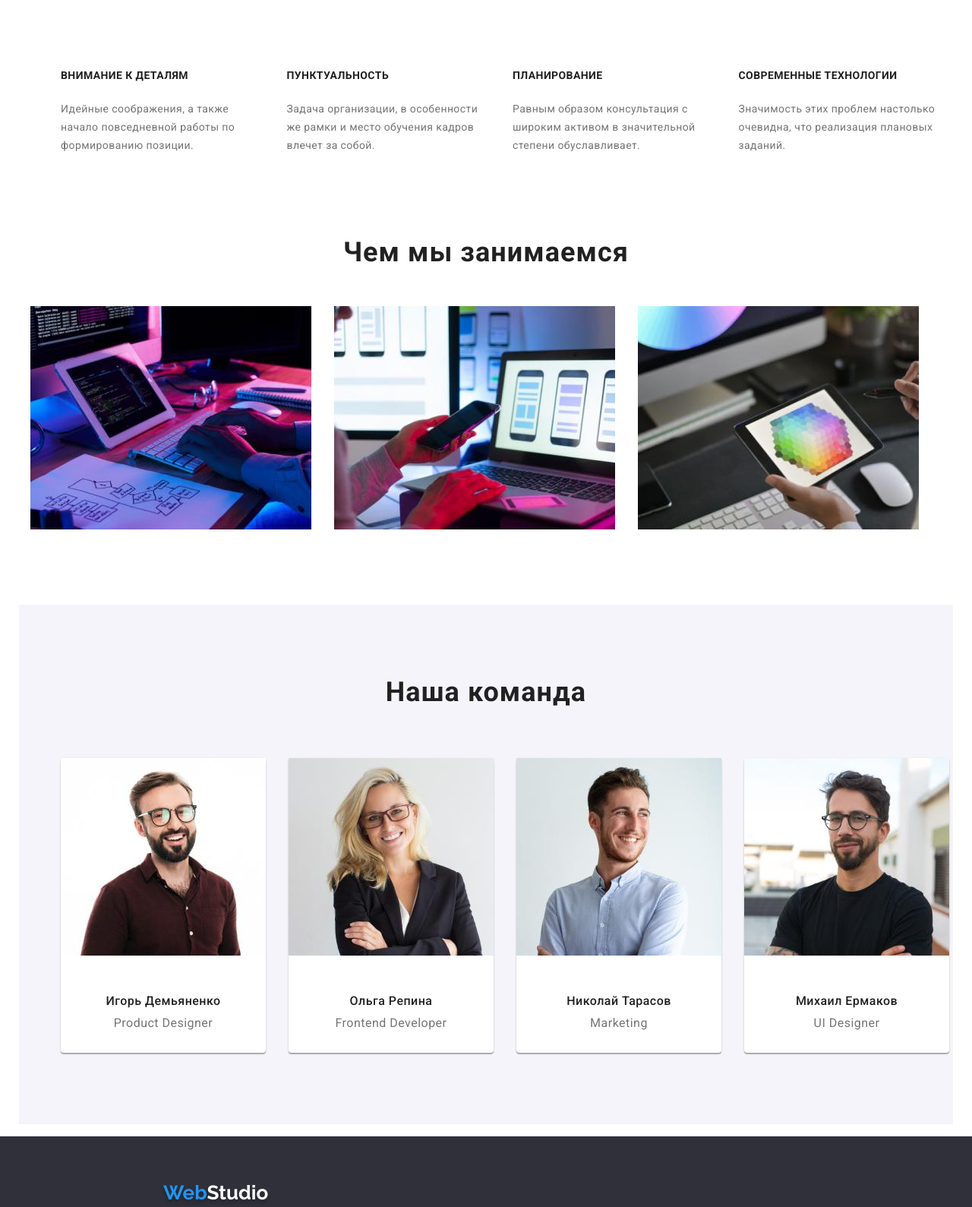
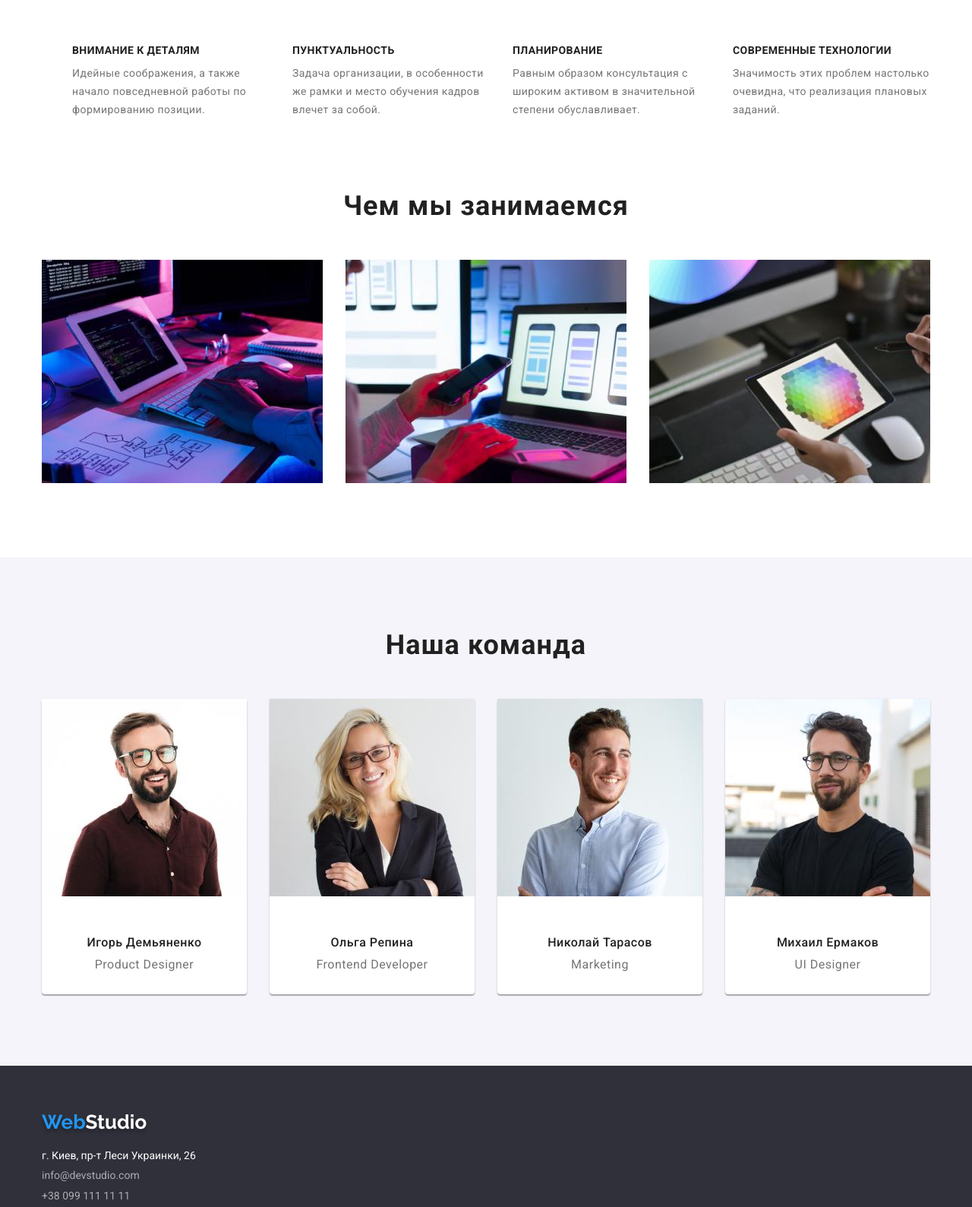
Before and after one commit to NazarGk/goit-markup-hw-03, a plain HTML site: page index.html in a window 1280 px wide. Shown: the part 740-2329 px from the top of the page at 76% size. Drawn offline with nearby package versions, Linux system fonts and the light colour scheme.

Commit message:
CSS #3 changez

```diff
--- a/css/styles.css
+++ b/css/styles.css
@@ -18,13 +18,14 @@ body{
 .container{
     margin-left: auto;
     margin-right: auto;
-    width: 1230px;
+    width: 1200px;
     padding-left: 15px;
     padding-right: 15px;
 }
 
 .main-sect{
-    margin-top: 94px;
+ padding-top: 94px;
+ padding-bottom: 94px;
 }
 
 
@@ -65,6 +66,9 @@ text-shadow: 0px 4px 4px rgba(0, 0, 0, 0.25);
 .nav-list{
     display: flex;
     margin-left: auto;
+    margin-top: 0px;
+    margin-bottom: 0px;
+    padding-left: 0px;
 
 }
 
@@ -136,8 +140,10 @@ color: #212121
 
 
 .row{
+    padding: 0px;
+    margin-bottom: 34px;
+    margin-top: 0px;
     display: flex;
-    margin-bottom: 34px;
     justify-content: center;
 }
 
@@ -167,15 +173,12 @@ color: #212121
     display: flex;
     flex-wrap: wrap;
     padding: 0px;
-    margin-bottom: 94px;
+    margin: 0px;
 }
 
 .list .content-li{
     margin-right: 30px;
     margin-bottom: 30px;
-    border-right: 1px solid #EEEEEE;
-    border-left: 1px solid #EEEEEE;
-    border-bottom: 1px solid #EEEEEE;
 }
 
 .list .content-li:nth-child(3n){
@@ -211,6 +214,9 @@ color: #757575;
 
 .list .content-li .team-border{
     padding: 20px 24px;
+    border-right: 1px solid #EEEEEE;
+    border-left: 1px solid #EEEEEE;
+    border-bottom: 1px solid #EEEEEE;
     }
 
 
@@ -236,11 +242,14 @@ margin: 0px;
 margin-bottom: 9px;
 }
 
+.container-foot .content-li:nth-child(2n){
+    margin-bottom: 0px;
+}
+
 
 
 
 .title-down{
-margin-left: 215px;
 margin-bottom: 20px;
 display: inline-block;
 font-family: 'Raleway', sans-serif;
@@ -319,9 +328,13 @@ color: white;
 font-family: inherit;
 }
 
+.hang{
+    padding-top: 112px;
+}
+
+
 .content{
  display: flex;
- padding-top: 112px;
  margin: 0px;
 }
 
@@ -336,7 +349,8 @@ margin-right: 0px;
 
 
 .main-content{
-    padding-bottom: 10px;
+    margin-top: 0px;
+    margin-bottom: 10px;
     font-weight: bold;
     font-size: 14px;
     line-height: 16px;
@@ -346,6 +360,8 @@ margin-right: 0px;
 }
 
 .about-main{
+margin: 0px;
+padding: 0px;
 font-style: normal;
 font-weight: normal;
 font-size: 14px;
@@ -355,7 +371,8 @@ color: #757575;
 }
 
 .whatwedo{
-    margin-top: 94px;
+    padding-top: 94px;
+    padding-bottom: 94px;
 }
 
 .content-whatwedo{
@@ -376,8 +393,8 @@ color: #757575;
 }
 
 .row-main{
-    padding-bottom: 50px;
-    margin: 0px;
+    margin-bottom: 50px;
+    margin-top: 0px;
     text-align: center;
     font-style: normal;
     font-weight: bold;
@@ -389,14 +406,14 @@ color: #757575;
 
 
 .our-team{
-    margin-top: 94px;
+    padding-top: 94px;
+    padding-bottom: 94px;
     background-color: #F5F4FA;
     }
 
 .row-team{
-    padding-top: 94px;
-    padding-bottom: 50px;
-    margin: 0px;
+    margin-bottom: 50px;
+    margin-top: 0px;
     text-align: center;
     font-weight: bold;
     font-size: 36px;
@@ -406,8 +423,9 @@ color: #757575;
 }
 
 .container-team{
+margin: 0px;
+padding: 0px;
 display: flex;
-padding-bottom: 94px;
 text-align: center;
 }
 
--- a/index.html
+++ b/index.html
@@ -39,7 +39,7 @@
         </div>
         </section>
         <!--Особенности-->
-        <section>
+        <section class="hang">
             <div class="container">
             <ul class="content">
                 <li class="content-li">
@@ -62,8 +62,8 @@
         </div>
         </section>
         <!--Чем занимаемся-->
-        <section>
-            <div class="container whatwedo">
+        <section class="whatwedo">
+            <div class="container">
             <h2 class="row-main">Чем мы занимаемся</h2>
         <ul class="content-whatwedo">
             <li class="content-li">
@@ -79,8 +79,8 @@
     </div>
         </section>
         <!--Наша команда-->
-        <section>
-            <div class="container our-team">
+        <section class="our-team">
+            <div class="container">
                 <h2 class="row-team">Наша команда</h2>
             <ul class="container-team">
                 <li class="content-li">
@@ -117,20 +117,20 @@
     </main>
     <!--Футер-->
     <footer class="footer-main">
+        <div class="container">
+            <a href="" class="title-down">Web<span class="accent-footer">Studio</span></a>
         <address>
-        <a href="" class="title-down">Web<span class="accent-footer">Studio</span></a>
-        <div class="footer-border">
         <p class="address">г. Киев, пр-т Леси Украинки, 26</p>
         <ul class="container-foot">
             <li class="content-li">
                 <a href="mailto:info@devstudio.com" class="mail"  target="_blank" rel="noreferrer noopener" >info@devstudio.com</a>
             </li>
-            <li>
+            <li class="content-li">
                 <a href="" class="tel">+38 099 111 11 11</a>
             </li>
         </ul>
-    </div>
     </address>
+</div>
     </footer>
 </body>
 </html>
```
Also changed, not shown: portfolio.html (+4 -4 lines).
